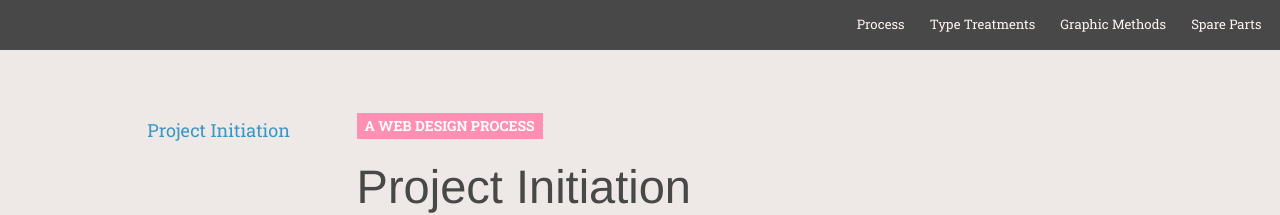
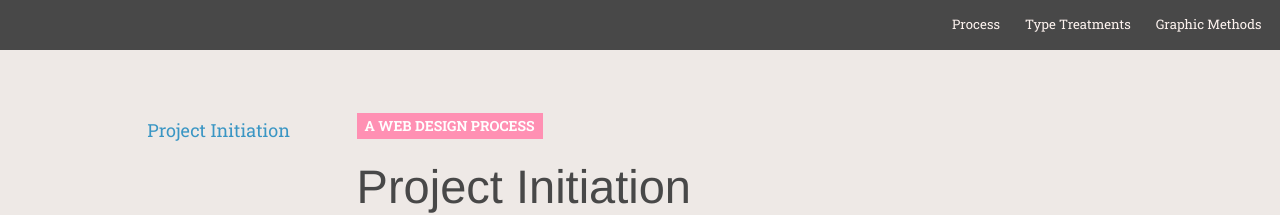
Before and after one commit to Magnus-G/Process, a Jekyll site: the page built from index.md, in a window 1280 px wide. Shown: the top 215 px of the page. Built offline with Jekyll 4.4.1, drawn with Linux system fonts in a browser that asks for light colours; nearby versions of some CDN libraries; some web fonts are replaced; Markdown is read by kramdown in place of the engine named in the settings.

Commit message:
Update index.html

```diff
--- a/_layouts/index.html
+++ b/_layouts/index.html
@@ -29,7 +29,6 @@
       <li><a href="http://magnus-g.github.io/Process">Process</a></li>
       <li><a href="http://magnus-g.github.io/Process/type-treatments">Type Treatments</a></li>
       <li><a href="http://magnus-g.github.io/Process/graphic-methods">Graphic Methods</a></li>
-      <li><a href="http://magnus-g.github.io/spare_parts/">Spare Parts</a></li>
     </ul>
   </div>
 
```
